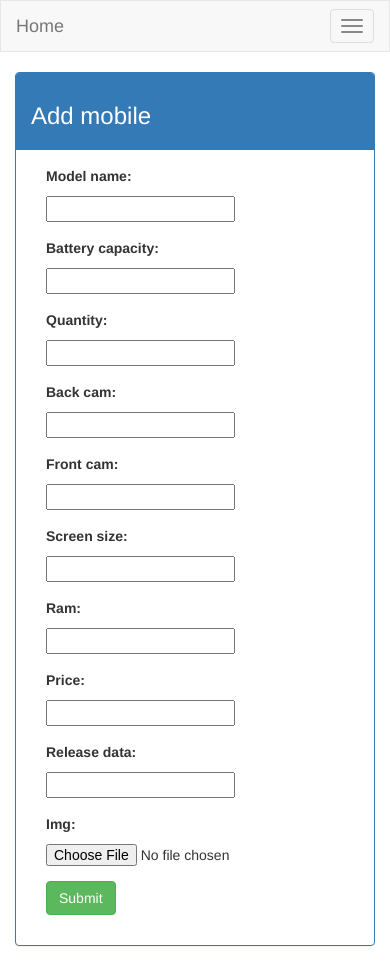
After one commit to Gayathrimenakath/Mobile-Store, a Django app: page /mobile/add/ in a window 390 px wide. The commit adds this page. Run offline with Django 3.2, Linux system fonts and the light colour scheme; some libraries are stand-ins or nearby versions.

Commit message:
Included Add Mobiles feature

```diff
--- a/mobile/forms.py
+++ b/mobile/forms.py
@@ -1,4 +1,5 @@
 from django.contrib.auth.models import User
+from mobile.models import *
 from django import forms
 
 
@@ -8,3 +9,9 @@ class UserForm(forms.ModelForm):
     class Meta:
         model = User
         fields = ['username', 'email', 'password']
+
+
+class AddMobileForm(forms.ModelForm):
+    class Meta:
+        model = Mobile
+        fields = ['model_name', 'battery_capacity', 'quantity', 'back_cam', 'front_cam', 'screen_size', 'ram', 'price', 'release_data', 'img']
--- a/mobile/models.py
+++ b/mobile/models.py
@@ -1,5 +1,5 @@
+from audioop import reverse
 from django.db import models
-from django.core.urlresolvers import reverse
 # Create your models here.
 
 
@@ -22,5 +22,8 @@ class Mobile(models.Model):
     # Date is set manually
     release_data = models.DateTimeField(auto_now=False, auto_now_add=False)
 
-    # images are uploaded into /media/mobiles/
+    # images are uploaded into /media/mobile/
     img = models.ImageField()
+
+    def get_absolute_url(self):
+        return reverse('mobile_detail', keywargs={'pk': self.pk})
--- /dev/null
+++ b/mobile/templates/mobile/form_template.html
@@ -0,0 +1,11 @@
+{%  for field in form %}
+
+    <div class="form-group">
+        <div class="col-md-offset-2 col-md-10">
+            <span class="text text-danger">{{ field.errors }}</span>
+        </div>
+        <label class="control-label col-md-3">{{ field.label_tag }}</label>
+        <div class="col-md-4 form">{{ field }}</div>
+    </div>
+
+{% endfor %}
--- /dev/null
+++ b/mobile/templates/mobile/mobile_form.html
@@ -0,0 +1,34 @@
+{% extends 'mobile/base.html' %}
+{% block title %}Add Mobile{% endblock %}
+{% block home %}{% endblock %}
+{% block add %}active{% endblock %}
+{% block cart %}{% endblock %}
+
+{% block body %}
+
+    <div class="container-fluid">
+        <div class="row">
+            <div class="col-md-offset-3 col-md-7">
+                <div class="panel panel-primary">
+                    <div class="panel-heading">
+                        <div class="panel-title">
+                            <h3>Add mobile</h3>
+                        </div>
+                    </div>
+                    <div class="panel-body">
+                        <form action="" class="form-group-lg col-md-offset-1" method="post" enctype="multipart/form-data">
+                            {%  csrf_token %}
+                            {% include 'mobile/form_template.html' %}
+                            <div class="form-group">
+                                <div class="col-md-offset-2 col-md-4 sumbit-button">
+                                    <button class="btn btn-success" type="submit">Submit</button>
+                                </div>
+                            </div>
+                        </form>
+                    </div>
+                </div>
+            </div>
+        </div>
+    </div>
+
+{% endblock %}
--- a/mobile/templates/mobile/mobile_list.html
+++ b/mobile/templates/mobile/mobile_list.html
@@ -1,5 +1,7 @@
 {% extends 'mobile/base.html' %}
-
+{% block home %}active{% endblock %}
+{% block add %}{% endblock %}
+{% block cart %}{% endblock %}
 {% block body %}
 <div class = "row">
     {% for mobile in object_list %}
--- a/mobile/templates/mobile/mobiledetail.html
+++ b/mobile/templates/mobile/mobiledetail.html
@@ -1,5 +1,8 @@
 {% extends 'mobile/base.html' %}
-
+{% block title %} {{ mobile.model_name }}{% endblock %}
+{% block home %}active{% endblock %}
+{% block add %}{% endblock %}
+{% block cart %}{% endblock %}
 {% block body %}
 <div class = "row">
 
--- a/mobile/views.py
+++ b/mobile/views.py
@@ -1,10 +1,10 @@
 from django.shortcuts import render, redirect
 from django.contrib.auth import authenticate, login
-from django.views.generic import View, TemplateView, DetailView
+from django.views.generic import View, TemplateView, DetailView, CreateView
 from django.contrib.auth import authenticate, login
 from django.views.generic.list import ListView
 from .models import Mobile
-from mobile.forms import UserForm
+from mobile.forms import UserForm, AddMobileForm
 
 
 # Create your views here.
@@ -56,3 +56,10 @@ class HomePageView(TemplateView):
 class Detail(DetailView):
     model = Mobile
     template_name = 'mobile/mobiledetail.html'
+
+
+class AddMobileView(CreateView):
+    model = Mobile
+    form_class = AddMobileForm
+    template_name = 'mobile/mobile_form.html'
+    success_url = '/home/'
--- a/mobileStore/urls.py
+++ b/mobileStore/urls.py
@@ -15,7 +15,7 @@ Including another URLconf
 """
 from django.conf.urls import include, url
 from django.contrib import admin
-from mobile.views import *
+from mobile.views import IndexView, UserFormView, HomePageView, Detail, AddMobileView
 from django.conf import settings
 from django.conf.urls.static import static
 
@@ -26,7 +26,9 @@ urlpatterns = [
     url(r'^login/', UserFormView.as_view(), name="login"),
     url(r'^home/', IndexView.as_view(), name='home'),
     url(r'^$', HomePageView.as_view(), name="index"),
-    url(r'^(?P<pk>[0-9]+)/$', Detail.as_view(), name ='detail')
+    url(r'^(?P<pk>[0-9]+)/$', Detail.as_view(), name='detail'),
+    url(r'^mobile/add/$', AddMobileView.as_view(), name='add_mobile')
+
 ]
 
 urlpatterns += static(settings.MEDIA_URL, document_root=settings.MEDIA_ROOT)
```
Also changed, not shown: media/days_6mIYQZp.jpg (added), media/days_Utys80c.jpg (added), media/days_dSVz24p.jpg (added), media/days_vdDFrpJ.jpg (added), media/let_go.png (added), media/let_go_J9yl6b7.png (added), media/let_go_WLaIYxh.png (added), mobile/admin.py (line endings or trailing spaces).
